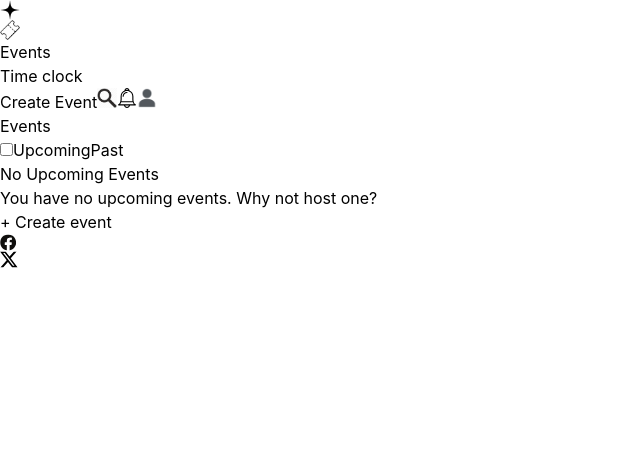
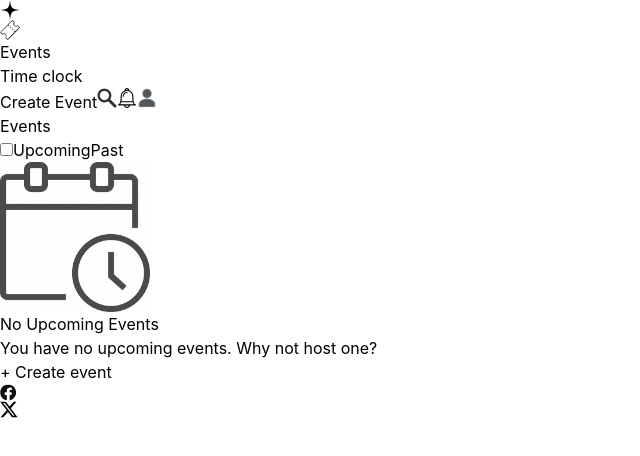
Before and after one commit to jakelong1995/Invi, a React (Vite) app: page /home in a window 1280 px wide. Shown: the top 456 px of the page, without its empty margins (0-640 px from the left). Built offline with nearby package versions, Linux system fonts and the light colour scheme.

Commit message:
update Cơ bản UI trang Home

```diff
--- a/src/pages/no-event/EmptyEvent.jsx
+++ b/src/pages/no-event/EmptyEvent.jsx
@@ -1,5 +1,6 @@
 import React, { useState } from "react";
 import { useNavigate } from "react-router-dom";
+import calendar from "../../assets/calendar.png";
 
 const EmptyEvent = () => {
   const [isChecked, setIsChecked] = useState(false);
@@ -41,10 +42,11 @@ const EmptyEvent = () => {
         </label>
       </div>
 
-      <div className="contentComponent">
+      <div className="contentComponent flex flex-col items-center gap-6">
+        <img src={calendar} alt="calendar" style={{ height: 150, width: 150 }} />
         <h4>No Upcoming Events</h4>
         <p>You have no upcoming events. Why not host one?</p>
-        <button onClick={handleAddEvent}>+ Create event</button>
+        <button onClick={handleAddEvent} className="rounded border-2 p-1 ">+ Create event</button>
       </div>
     </div>
   );
```
Also changed, not shown: src/assets/calendar.png (added).
